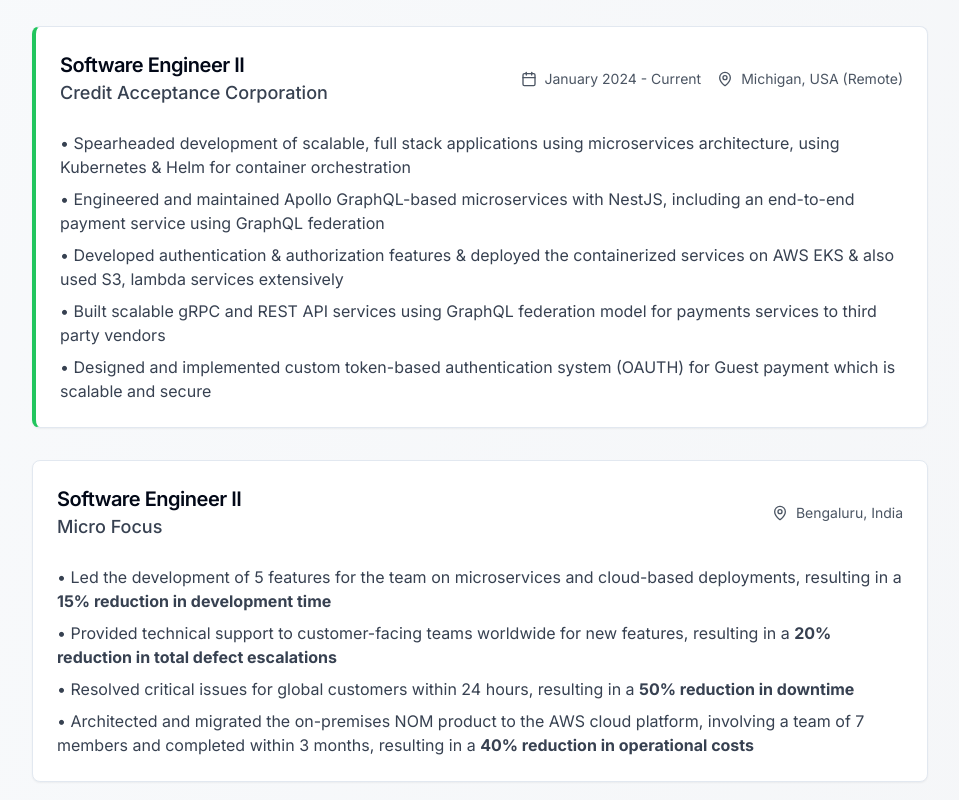
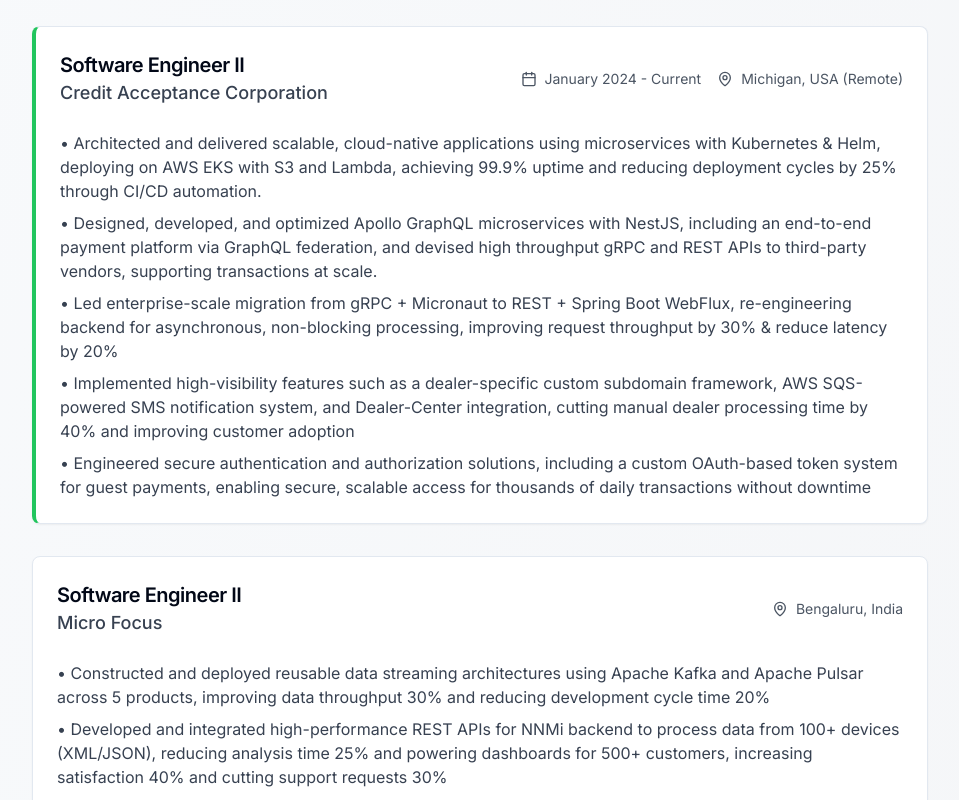
Before and after one commit to vivekkeshava/vivekkeshava.github.io, a Next.js app: page / in a window 1280 px wide. Shown: the part 700-1500 px from the top of the page, without its empty margins (160-1119 px from the left). Built offline with nearby package versions, Linux system fonts and the light colour scheme.

Commit message:
Update page.tsx

```diff
--- a/app/page.tsx
+++ b/app/page.tsx
@@ -270,24 +270,26 @@ export default function Portfolio() {
                 <CardContent>
                   <ul className="space-y-2 text-gray-700">
                     <li>
-                      • Spearheaded development of scalable, full stack applications using microservices architecture,
-                      using Kubernetes & Helm for container orchestration
+                      • Architected and delivered scalable, cloud-native applications using microservices with
+                      Kubernetes & Helm, deploying on AWS EKS with S3 and Lambda, achieving 99.9% uptime and reducing
+                      deployment cycles by 25% through CI/CD automation.
                     </li>
                     <li>
-                      • Engineered and maintained Apollo GraphQL-based microservices with NestJS, including an
-                      end-to-end payment service using GraphQL federation
+                      • Designed, developed, and optimized Apollo GraphQL microservices with NestJS, including an
+                      end-to-end payment platform via GraphQL federation, and devised high throughput gRPC and REST APIs
+                      to third-party vendors, supporting transactions at scale.
                     </li>
                     <li>
-                      • Developed authentication & authorization features & deployed the containerized services on AWS
-                      EKS & also used S3, lambda services extensively
+                      • Led enterprise-scale migration from gRPC + Micronaut to REST + Spring Boot WebFlux, re-engineering
+                      backend for asynchronous, non-blocking processing, improving request throughput by 30% & reduce latency by 20%
                     </li>
                     <li>
-                      • Built scalable gRPC and REST API services using GraphQL federation model for payments services
-                      to third party vendors
+                      • Implemented high-visibility features such as a dealer-specific custom subdomain framework, AWS SQS-powered
+                      SMS notification system, and Dealer-Center integration, cutting manual dealer processing time by 40% and improving customer adoption
                     </li>
                     <li>
-                      • Designed and implemented custom token-based authentication system (OAUTH) for Guest payment
-                      which is scalable and secure
+                      • Engineered secure authentication and authorization solutions, including a custom OAuth-based token
+                      system for guest payments, enabling secure, scalable access for thousands of daily transactions without downtime
                     </li>
                   </ul>
                 </CardContent>
@@ -312,16 +314,17 @@ export default function Portfolio() {
                 <CardContent>
                   <ul className="space-y-2 text-gray-700">
                     <li>
-                      • Led the development of 5 features for the team on microservices and cloud-based deployments,
-                      resulting in a <strong>15% reduction in development time</strong>
+                      • Constructed and deployed reusable data streaming architectures using Apache Kafka and Apache
+                      Pulsar across 5 products, improving data throughput 30% and reducing development cycle time 20%
                     </li>
                     <li>
-                      • Provided technical support to customer-facing teams worldwide for new features, resulting in a{" "}
-                      <strong>20% reduction in total defect escalations</strong>
+                      • Developed and integrated high-performance REST APIs for NNMi backend to process data from 100+ devices
+                      (XML/JSON), reducing analysis time 25% and powering dashboards for 500+ customers, increasing
+                      satisfaction 40% and cutting support requests 30%
                     </li>
                     <li>
-                      • Resolved critical issues for global customers within 24 hours, resulting in a{" "}
-                      <strong>50% reduction in downtime</strong>
+                      • Diagnosed and resolved critical global customer issues within 24 hours, reducing downtime by 50% and
+                      defect escalations by 20%, while following Scrum, Agile, and TDD best practices
                     </li>
                     <li>
                       • Architected and migrated the on-premises NOM product to the AWS cloud platform, involving a team
```
